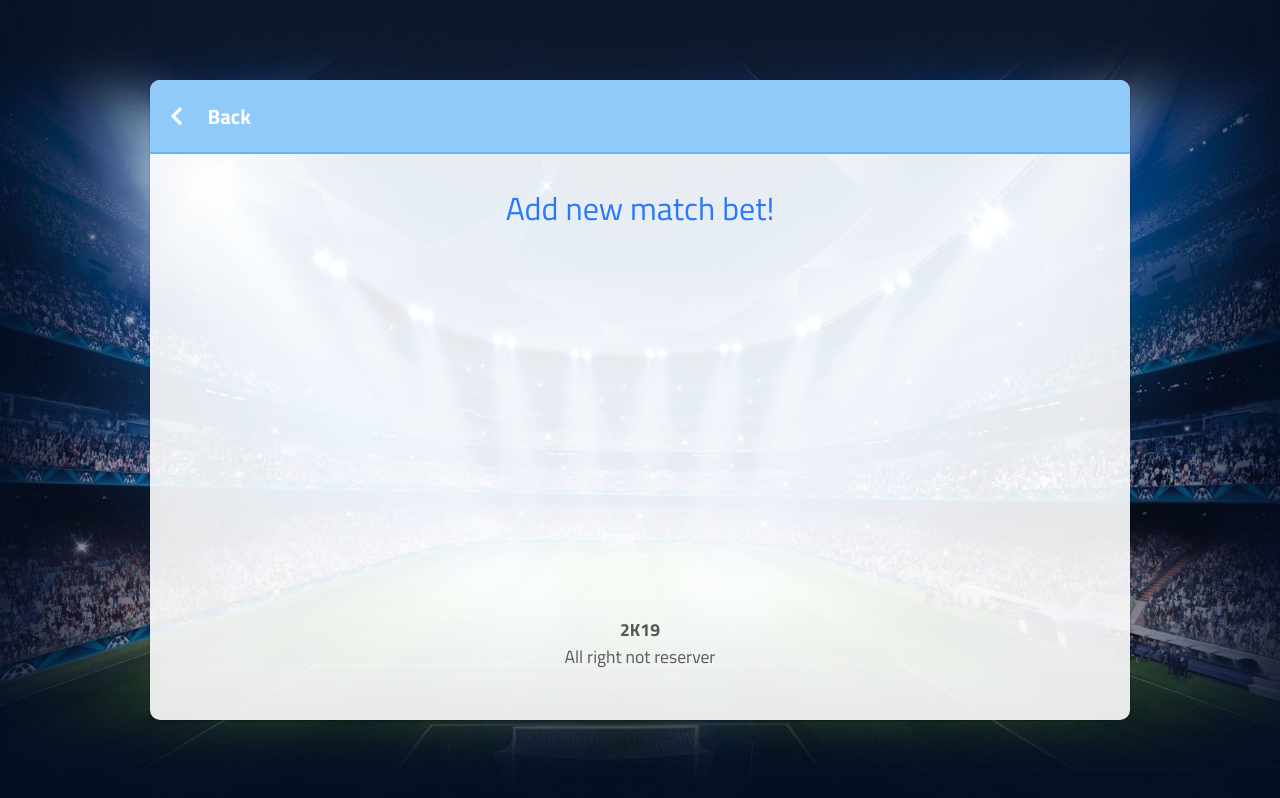
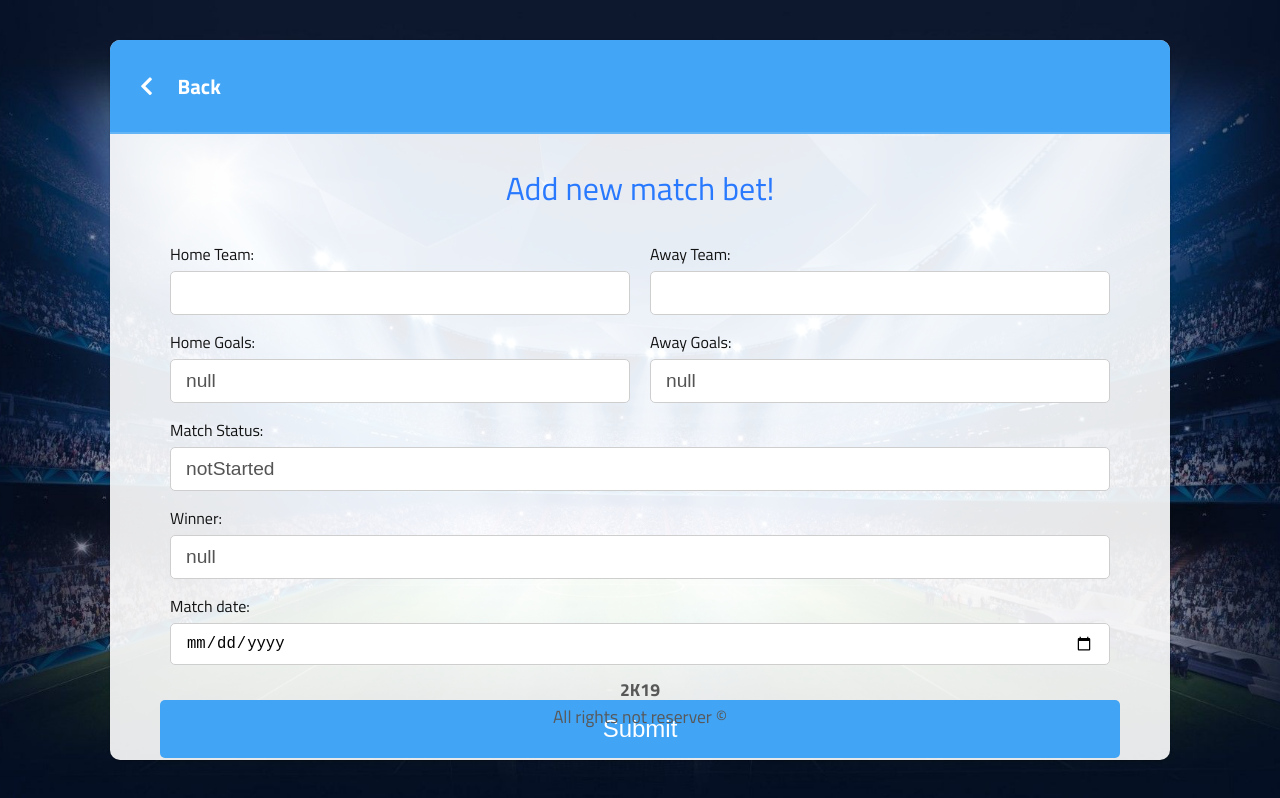
Before and after one commit to iamorlov/glo-bet, an Angular app in the folder glo-bet/: page / in a window 1280 px wide. Both pictures are taken after a click on the element "Add new match!". Built offline with nearby package versions, Linux system fonts and the light colour scheme.

Commit message:
added form

```diff
--- /dev/null
+++ b/glo-bet/src/app/add-match/add-match.component.html
@@ -0,0 +1,35 @@
+<h2>Add new match bet!</h2>
+
+<form (ngSubmit)="onSubmit()" class="add-match-form">
+
+  <div class="form-half">
+    <label>Home Team:</label>
+    <input type="text" class="form-control" formControlName="homeTeam" required>
+
+    <label>Home Goals:</label>
+    <input type="text" class="form-control" formControlName="homeGoals" value="null" disabled="disabled">
+  </div>
+
+  <div class="form-half">
+    <label>Away Team:</label>
+    <input type="text" class="form-control" formControlName="awayTeam" required>
+
+    <label>Away Goals:</label>
+    <input type="text" class="form-control" formControlName="awayGoals" value="null" disabled="disabled">
+  </div>
+
+  <div class="cf"></div>
+
+  <div class="form-full">
+    <label>Match Status:</label>
+    <input type="text" class="form-control" formControlName="matchStatus" value="notStarted" disabled="disabled">
+
+    <label>Winner:</label>
+    <input type="text" class="form-control" formControlName="winner" value="null" disabled="disabled">
+
+    <label>Match date:</label>
+    <input type="date" class="form-control" formControlName="date" required>
+  </div>
+
+  <button type="submit" class="btn-primary" >Submit</button>
+</form>
--- /dev/null
+++ b/glo-bet/src/app/add-match/add-match.component.scss
@@ -0,0 +1,37 @@
+.form-half {
+  width: 50%;
+  float: left;
+  padding: 0 10px;
+}
+
+.form-full {
+  padding: 0 10px;
+}
+
+.form-control {
+  background: #fff;
+  width: 100%;
+  border: 1px solid #cecece;
+  border-radius: 5px;
+  font-size: 1.2em;
+  padding: 10px 15px;
+  margin-top: 5px;
+  margin-bottom: 15px;
+}
+
+.btn-primary {
+  cursor: pointer;
+  width: 100%;
+  margin-top: 20px;
+  padding: 15px 0;
+  font-size: 1.5em;
+  border: none;
+  background: #42a4f5;
+  color: #fff;
+  border-radius: 5px;
+  transition: all 0.3s cubic-bezier(.25,.8,.25,1);
+  &:hover {
+    transition: all 0.3s cubic-bezier(.25,.8,.25,1);
+    background: #2f90de;
+  }
+}
--- /dev/null
+++ b/glo-bet/src/app/add-match/add-match.component.ts
@@ -0,0 +1,49 @@
+import { Component, OnInit } from '@angular/core';
+import { ReactiveFormsModule,
+  FormsModule,
+  FormGroup,
+  FormControl,
+  FormBuilder
+} from '@angular/forms';
+
+@Component({
+  selector: 'app-add-match',
+  templateUrl: './add-match.component.html',
+  styleUrls: ['./add-match.component.scss']
+})
+export class AddMatchComponent implements OnInit {
+
+  myform: FormGroup;
+  homeTeam: FormControl;
+  homeGoals: FormControl;
+  awayTeam: FormControl;
+  awayGoals: FormControl;
+  matchStatus: FormControl;
+  winner: FormControl;
+  date: FormControl;
+
+  constructor() { }
+
+  ngOnInit() {
+
+  }
+
+  createForm() {
+    this.myform = new FormGroup({
+      homeTeam: this.homeTeam,
+      homeGoals: this.homeGoals,
+      awayTeam: this.awayTeam,
+      awayGoals: this.awayGoals,
+      matchStatus: this.matchStatus,
+      winner: this.winner,
+      date: this.date
+    });
+  }
+
+  onSubmit() {
+      this.createForm();
+      localStorage.setItem('match', 'done!');
+      this.myform.reset();
+  }
+
+}
--- a/glo-bet/src/app/app.component.html
+++ b/glo-bet/src/app/app.component.html
@@ -20,8 +20,7 @@
     <div class="back" (click)='backFunction()'>
       <i class="fas fa-chevron-left"></i> Back
     </div>
-    <h2>Add new match bet!</h2>
-
+      <app-add-match></app-add-match>
   </div>
 
   <div *ngIf="matchResult">
@@ -42,7 +41,7 @@
 
   <div id='rofl'>
     <strong>2K19</strong><br/>
-    All right not reserver
+    All rights not reserver &#169;
   </div>
 
 </div>
--- a/glo-bet/src/app/app.component.ts
+++ b/glo-bet/src/app/app.component.ts
@@ -15,19 +15,16 @@ export class AppComponent implements OnInit {
   addMatchFunction() {
     this.welcomePage = false;
     this.addMatch = !this.addMatch;
-    console.log('Switched!');
   };
 
   addResultFunction() {
     this.welcomePage = false;
     this.matchResult = !this.matchResult;
-    console.log('Switched!');
   };
 
   matchesHistoryFunction() {
     this.welcomePage = false;
     this.matchesHistory = !this.matchesHistory;
-    console.log('Switched!');
   };
 
   backFunction() {
--- a/glo-bet/src/app/app.module.ts
+++ b/glo-bet/src/app/app.module.ts
@@ -3,11 +3,13 @@ import { NgModule } from '@angular/core';
 
 
 import { AppComponent } from './app.component';
+import { AddMatchComponent } from './add-match/add-match.component';
 
 
 @NgModule({
   declarations: [
-    AppComponent
+    AppComponent,
+    AddMatchComponent
   ],
   imports: [
     BrowserModule
--- a/glo-bet/src/styles.scss
+++ b/glo-bet/src/styles.scss
@@ -24,12 +24,12 @@ body {
   position: relative;
   background: rgba(255, 255, 255, 0.9);
   width: 90%;
-  max-width: 980px;
+  max-width: 1060px;
   padding: 50px;
   border-radius: 10px;
-  height: 80vh;
+  height: 90vh;
   margin: auto;
-  margin-top: 10vh;
+  margin-top: 5vh;
   color: #121212;
   overflow: hidden;
   box-shadow: 0 1px 3px rgba(0,0,0,0.12), 0 1px 2px rgba(0,0,0,0.24);
@@ -49,22 +49,21 @@ body {
     color: #2979FF;
     font-weight: 100;
     margin-bottom: 30px;
-    padding-bottom: 20px;
   }
 }
 
 .back {
   cursor: pointer;
-  background: #90CAF9;
+  background: #42A5F5;
   color: #fff;
   font-size: 1.3em;
   font-weight: 700;
-  padding: 20px;
+  padding: 30px;
   border-bottom: 2px solid #64B5F6;
   margin: -50px -50px 30px -50px;
   transition: all 0.3s cubic-bezier(.25,.8,.25,1);
   &:hover {
-    background: #42A5F5;
+    background: #2f90de;
     border-bottom: 2px solid #2196F3;
     transition: all 0.3s cubic-bezier(.25,.8,.25,1);
   }
@@ -72,7 +71,7 @@ body {
 
 #rofl {
   position: absolute;
-  bottom: 50px;
+  bottom: 30px;
   width: 100%;
   left: 0;
   text-align: center;
@@ -85,14 +84,21 @@ body {
   background: #fff;
   color: #2979FF;
   border-radius: 5px;
-  margin-bottom: 20px;
+  margin-bottom: 30px;
   text-align: center;
-  padding: 30px;
+  padding: 40px;
   font-size: 2em;
+  box-shadow: 0 1px 3px rgba(0,0,0,0.12), 0 1px 2px rgba(0,0,0,0.24);
   transition: all 0.3s cubic-bezier(.25,.8,.25,1);
   &:hover {
     background: #2979FF;
     color: #fff;
+    box-shadow: 0 1px 3px rgba(0,0,0,0.25), 0 1px 2px rgba(0,0,0,0.48);
     transition: all 0.3s cubic-bezier(.25,.8,.25,1);
   }
 }
+
+.cf {
+  width: 100%;
+  clear: both;
+}
```
Also changed, not shown: 2 other files (tests, documents, lock files or other folders).
